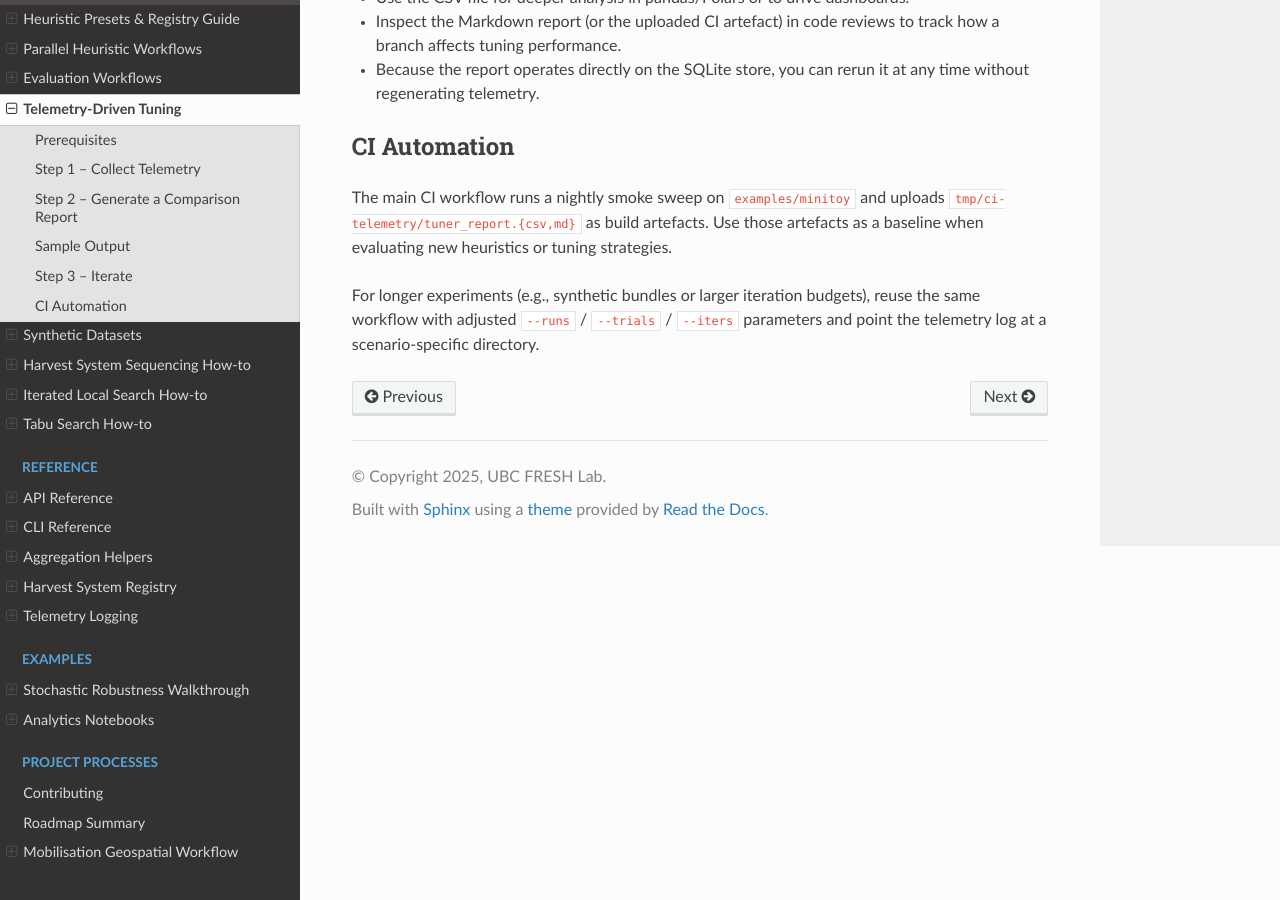
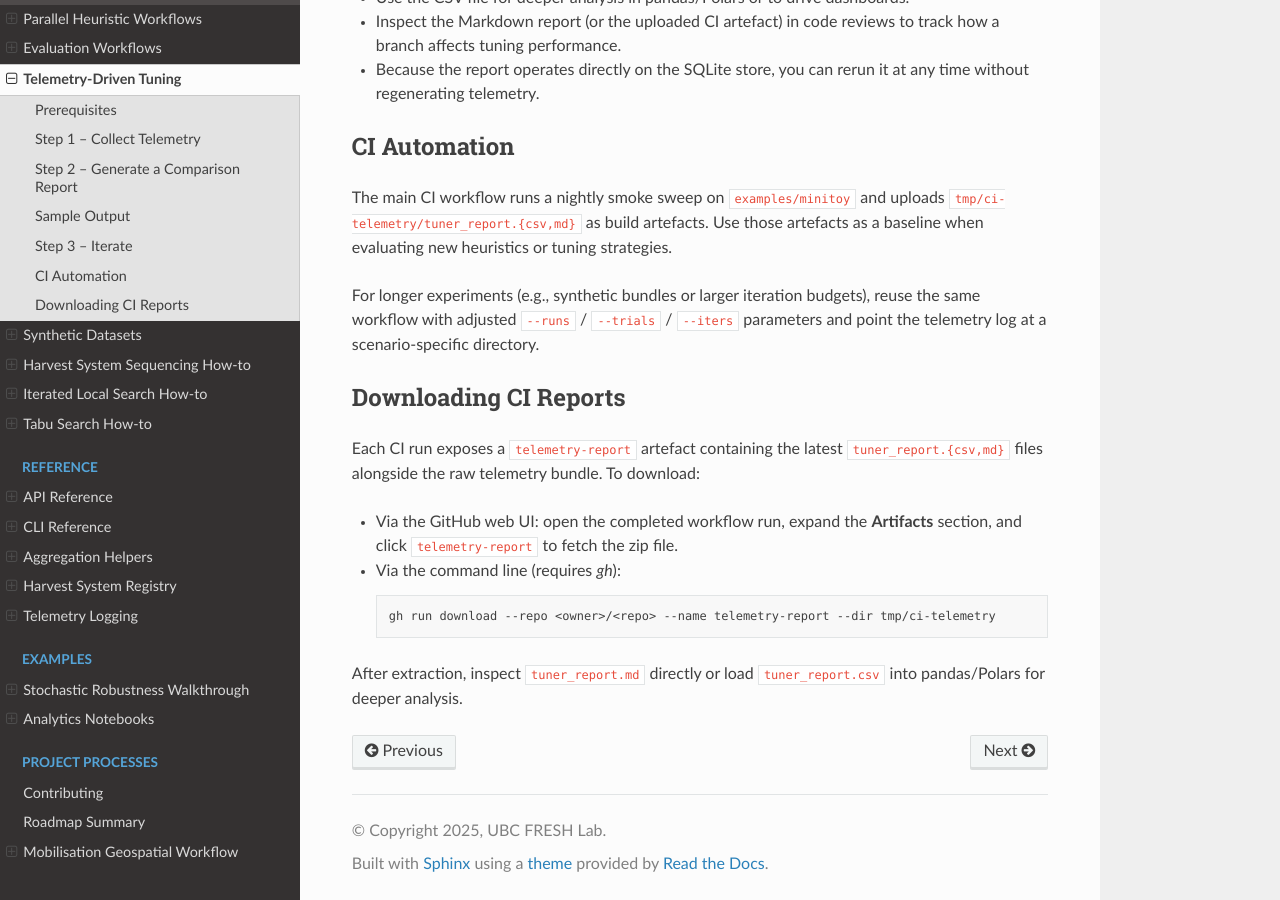
Before and after one commit to UBC-FRESH/fhops, a Sphinx documentation site: the page built from docs/howto/telemetry_tuning.rst, in a window 1280 px wide and 900 px high, scrolled down 1717 px. Built offline with Sphinx 7.4.7 and the Read the Docs theme 3.1.0, drawn with Linux system fonts in a browser that asks for light colours.

Commit message:
docs: document downloading telemetry report artifact

```diff
--- a/docs/howto/telemetry_tuning.rst
+++ b/docs/howto/telemetry_tuning.rst
@@ -98,3 +98,20 @@ artefacts as a baseline when evaluating new heuristics or tuning strategies.
 For longer experiments (e.g., synthetic bundles or larger iteration budgets),
 reuse the same workflow with adjusted ``--runs`` / ``--trials`` / ``--iters``
 parameters and point the telemetry log at a scenario-specific directory.
+
+Downloading CI Reports
+----------------------
+
+Each CI run exposes a ``telemetry-report`` artefact containing the latest
+``tuner_report.{csv,md}`` files alongside the raw telemetry bundle. To download:
+
+* Via the GitHub web UI: open the completed workflow run, expand the **Artifacts**
+  section, and click ``telemetry-report`` to fetch the zip file.
+* Via the command line (requires `gh`):
+
+  .. code-block:: bash
+
+     gh run download --repo <owner>/<repo> --name telemetry-report --dir tmp/ci-telemetry
+
+After extraction, inspect ``tuner_report.md`` directly or load
+``tuner_report.csv`` into pandas/Polars for deeper analysis.
```
